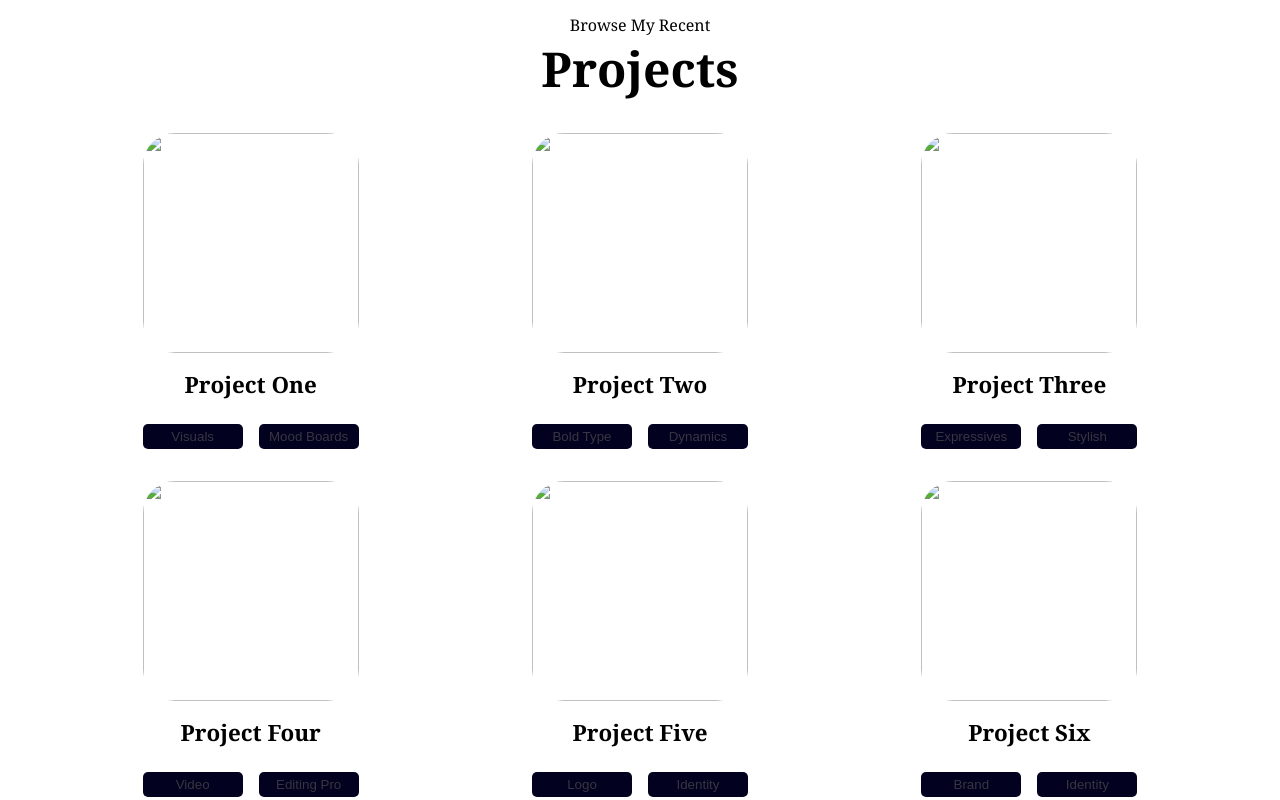
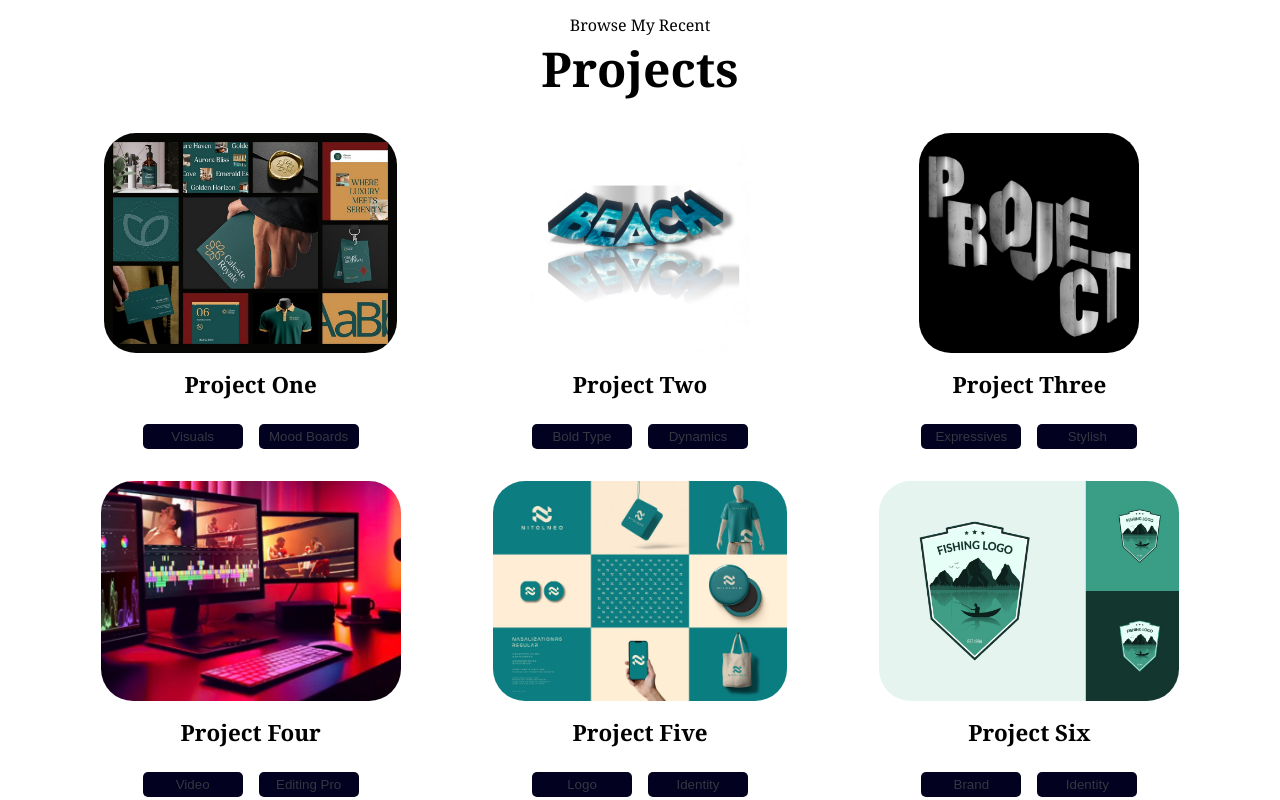
Before and after one commit to nessab323/port, a plain HTML site: page index.html in a window 1280 px wide. Shown: the part 1720-2520 px from the top of the page. Drawn offline with Linux system fonts and the light colour scheme.

Commit message:
Fix HTML formatting and update image paths

```diff
--- a/index.html
+++ b/index.html
@@ -40,7 +40,7 @@
   </nav>
   <section id="profile">
     <div class="section__pic-container">
-      <img src="./images/ani-nes.jpeg" alt="Illustration" class="hero-img rotate-on-load">
+      <img src="ani-nes.jpeg" alt="Illustration" class="hero-img rotate-on-load">
     </div>
     <div class="section__text">
       <p class="section__text__p1">Hello I'm</p>
@@ -204,7 +204,7 @@
     <div class="experience-details-container">
       <div class="details-container class container">
         <div class="article-container1">
-          <img src="./images/photo1.jpg" alt="" class="project-img">
+          <img src="photo1.jpg" alt="" class="project-img">
         </div>
         <div>
           <h2 class="experience-sub-title project-title">Project One</h2>
@@ -216,7 +216,7 @@
       </div>
       <div class="details-container class container">
         <div class="article-container1">
-          <img src="./images/beach.JPG" alt="" class="project-img">
+          <img src="beach.JPG" alt="" class="project-img">
         </div>
         <div>
           <h2 class="experience-sub-title project-title">Project Two</h2>
@@ -228,7 +228,7 @@
       </div>
       <div class="details-container  container">
         <div class="article-container1">
-          <img src="./images/typo.jpg" alt="" class="project-img">
+          <img src="typo.jpg" alt="" class="project-img">
         </div>
         <div>
           <h2 class="experience-sub-title project-title">Project Three</h2>
@@ -240,7 +240,7 @@
       </div>
       <div class="details-container  container">
         <div class="article-container1">
-          <img src="./images/video_editing_03.jpg" alt="" class="project-img">
+          <img src="video_editing_03.jpg" alt="" class="project-img">
         </div>
         <div>
           <h2 class="experience-sub-title project-title">Project Four</h2>
@@ -252,7 +252,7 @@
       </div>
       <div class="details-container  container">
         <div class="article-container1">
-          <img src="./images/bran.jpg" alt="" class="project-img">
+          <img src="bran.jpg" alt="" class="project-img">
         </div>
         <div>
           <h2 class="experience-sub-title project-title">Project Five</h2>
@@ -264,7 +264,7 @@
       </div>
       <div class="details-container  container">
         <div class="article-container1">
-          <img src="./images/logoo.jpeg" alt="" class="project-img">
+          <img src="logoo.jpeg" alt="" class="project-img">
         </div>
         <div>
           <h2 class="experience-sub-title project-title">Project Six</h2>
```
